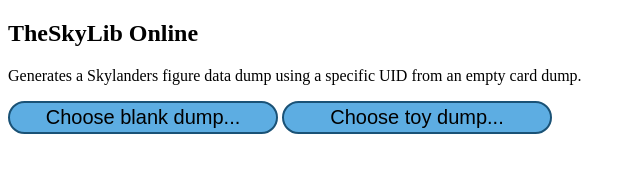
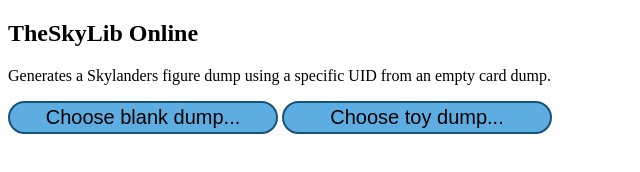
Before and after one commit to skylandersNFC/TheSkyLib-Online, a plain HTML site: page index.html in a window 1280 px wide. Shown: the full height of the page, 0-640 px from the left. Drawn offline with Linux system fonts and the light colour scheme.

Commit message:
Update index.html

```diff
--- a/index.html
+++ b/index.html
@@ -9,7 +9,7 @@
 	<body>
 		<section>
 			<h1>TheSkyLib Online</h1>
-			<p>Generates a Skylanders figure data dump using a specific UID from an empty card dump.</p>
+			<p>Generates a Skylanders figure dump using a specific UID from an empty card dump.</p>
 		</section>
 		<label for="dumpBlank" id="labelBlank">Choose blank dump...</label>
 		<input type="file" id="dumpBlank"/>
```
